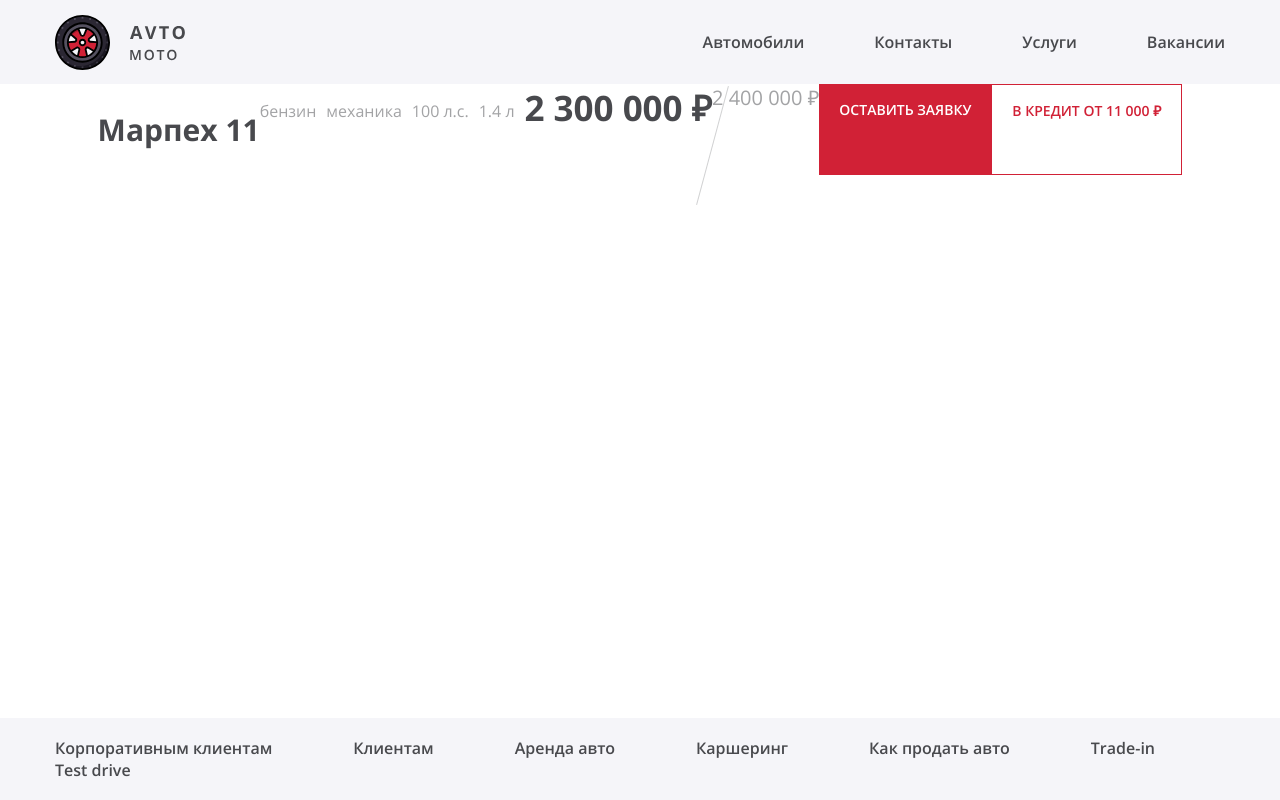
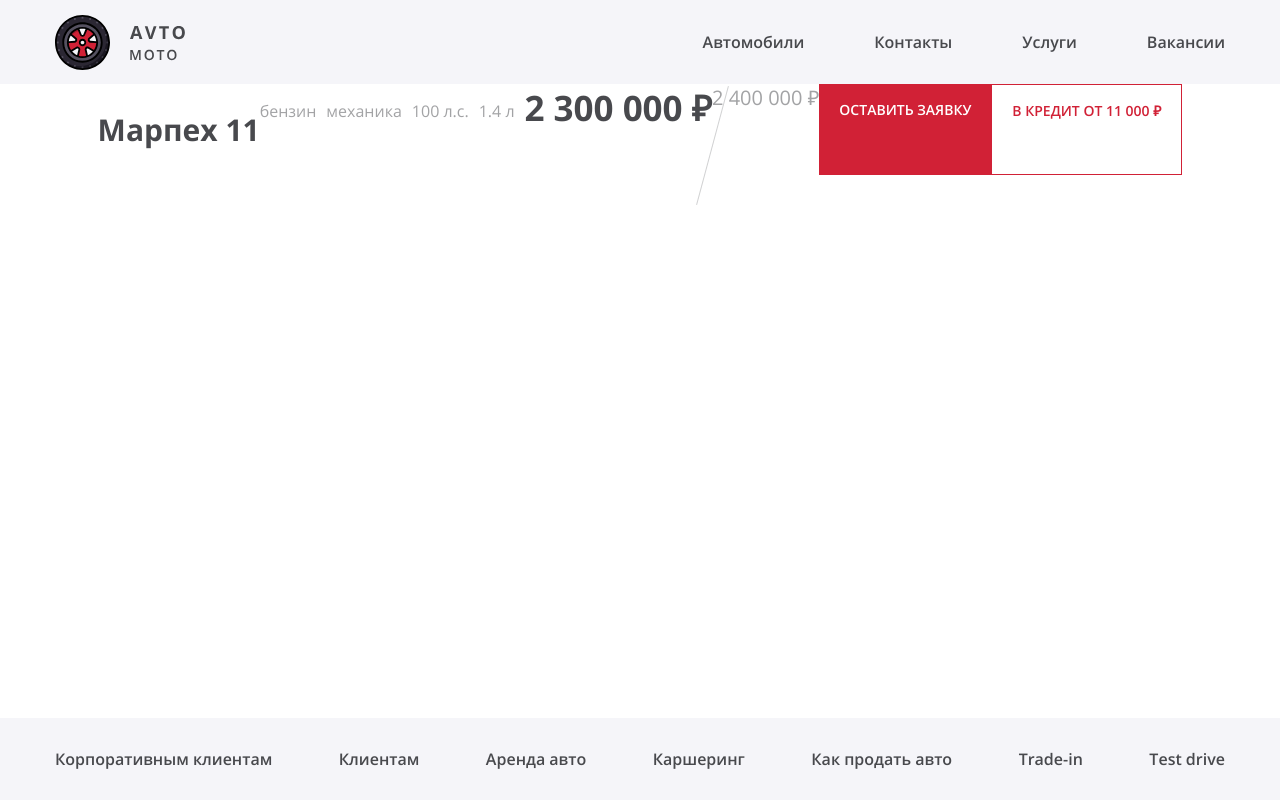
Before and after one commit to Juliet94/Ageeva_avtomoto, a React (Create React App) app: page / in a window 1280 px wide. Built offline with nearby package versions, Linux system fonts and the light colour scheme; a web font is replaced by a local one.

Commit message:
Исправит футер

```diff
--- a/src/components/footer/footer.jsx
+++ b/src/components/footer/footer.jsx
@@ -5,7 +5,7 @@ function Footer() {
   return (
     <footer className={styles.footer}>
       <div className={styles.wrapper}>
-        <nav>
+        <nav className={styles.nav}>
           <ul className={styles.list}>
             <li className={styles.list_item}>
               <a href="/">
--- a/src/components/footer/footer.module.scss
+++ b/src/components/footer/footer.module.scss
@@ -18,13 +18,24 @@
   font-weight: 600;
 }
 
-.list {
+.nav {
+  width: 100%;
   display: flex;
   flex-wrap: wrap;
   justify-content: space-between;
-  flex-direction: row;
+}
+
+.list {
+  width: 100%;
+  display: flex;
+  flex-wrap: wrap;
+  justify-content: space-between;
 }
 
 .list_item:not(:last-child) {
-  margin-right: 70px;
+  margin-right: 66px;
+
+  @media (max-width: 1200px) {
+    margin-right: 10px;
+  }
 }
```
